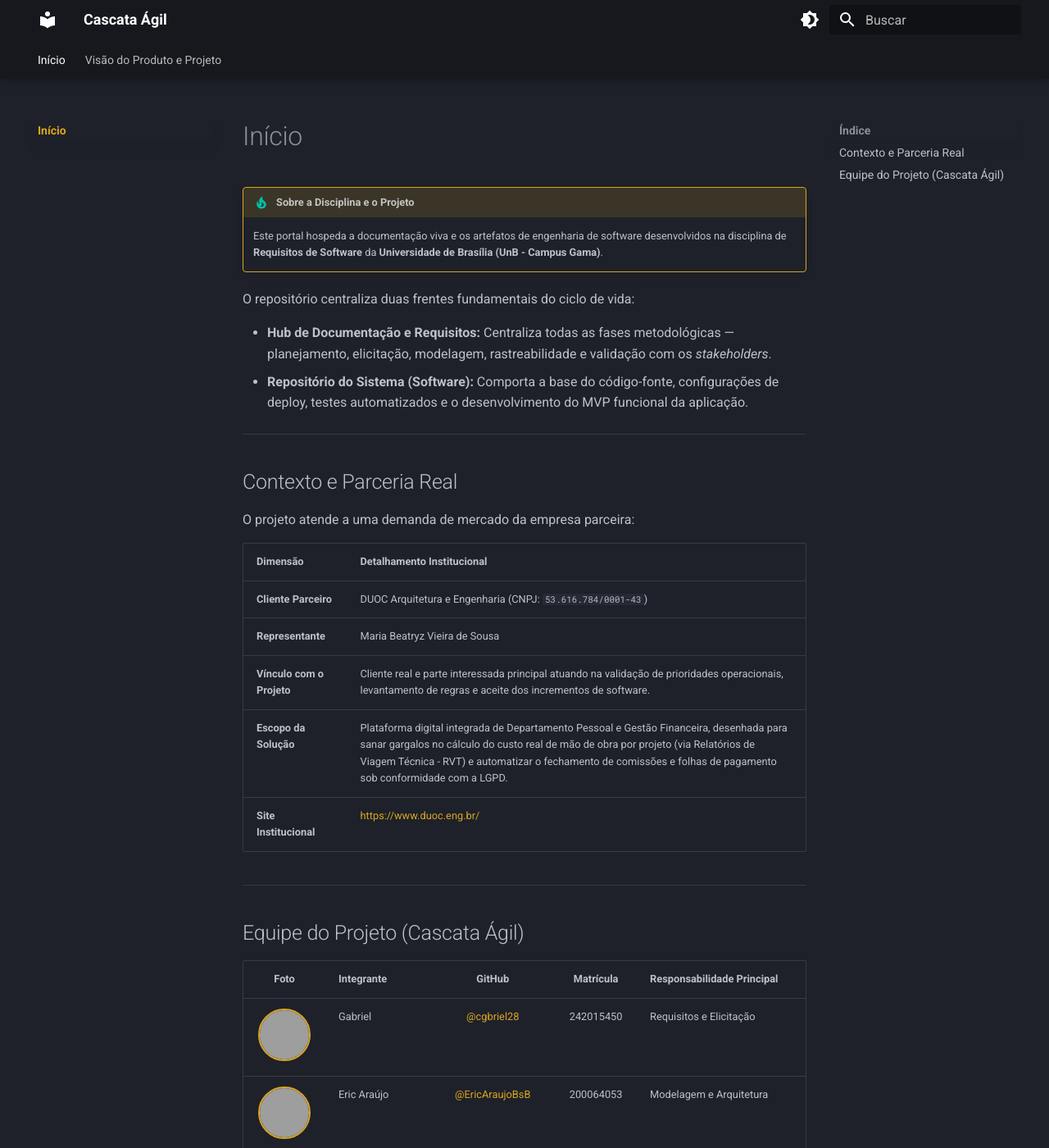
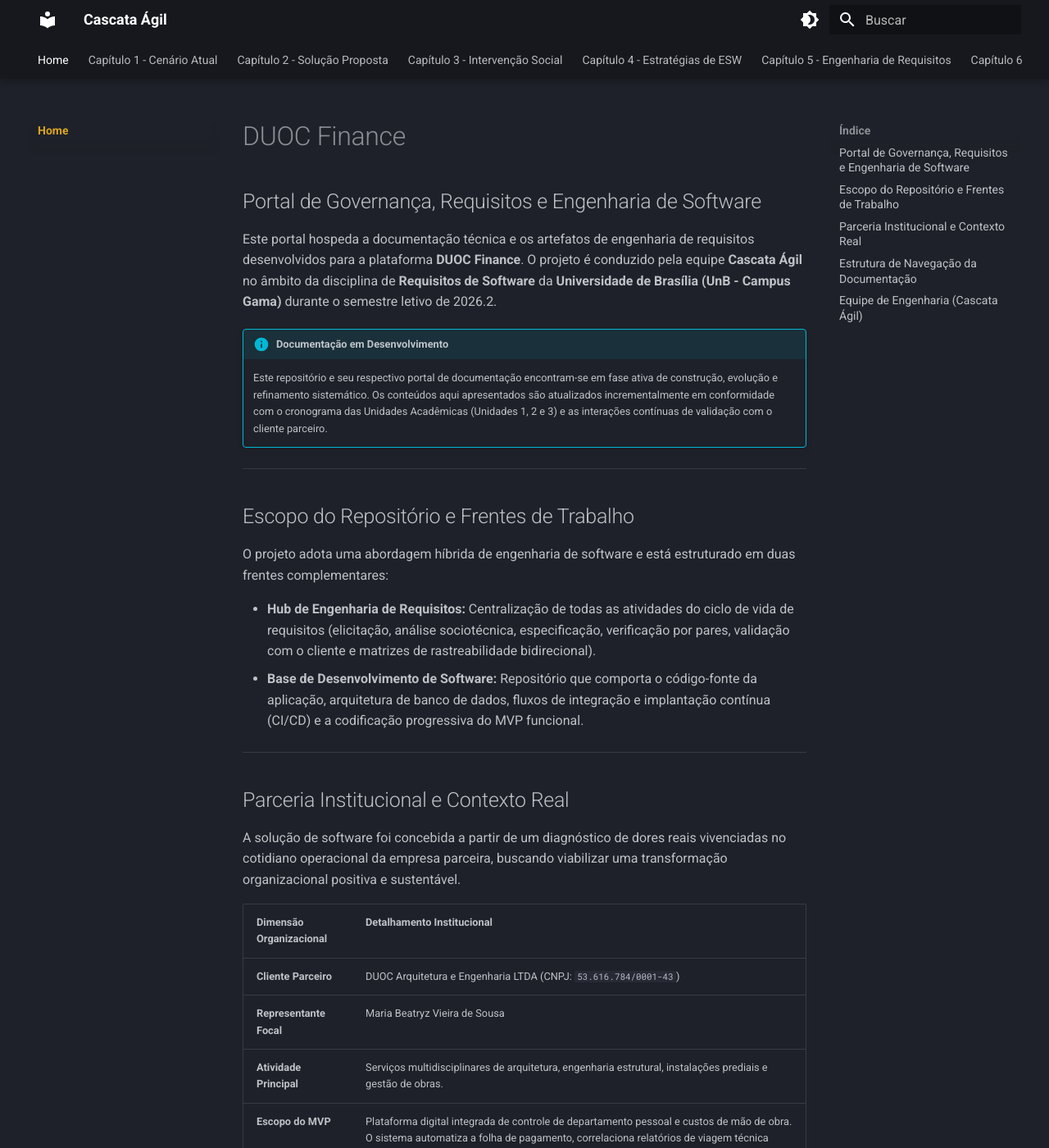
Before and after one commit to mdsreq-fga-unb/REQ-2026.2-T01-DUOC-Finance, an MkDocs documentation site: the page built from docs/index.md, in a window 1280 px wide and 1400 px high. Shown: the whole window at 82% size. Built offline with MkDocs 1.6.1 and Material for MkDocs 9.7.7, drawn with Linux system fonts in a browser that asks for light colours; some of the changed text lies outside the part shown; grey boxes are pictures that could not be loaded.

Commit message:
docs(mkdocs): atualizar navegacao e indice geral da documentacao
Configura o mapeamento hierarquico completo dos capitulos no nav do mkdocs.yml, adiciona suporte a diagramas mermaid e atualiza o sumario e quadro de equipe no index.md.

Relacionado a #1

```diff
--- a/docs/index.md
+++ b/docs/index.md
@@ -1,36 +1,63 @@
+# DUOC Finance
 
-!!! tip "Sobre a Disciplina e o Projeto"
-    Este portal hospeda a documentação viva e os artefatos de engenharia de software desenvolvidos na disciplina de **Requisitos de Software** da **Universidade de Brasília (UnB - Campus Gama)**.
+## Portal de Governança, Requisitos e Engenharia de Software
 
-O repositório centraliza duas frentes fundamentais do ciclo de vida:
+Este portal hospeda a documentação técnica e os artefatos de engenharia de requisitos desenvolvidos para a plataforma **DUOC Finance**. O projeto é conduzido pela equipe **Cascata Ágil** no âmbito da disciplina de **Requisitos de Software** da **Universidade de Brasília (UnB - Campus Gama)** durante o semestre letivo de 2026.2.
 
-* **Hub de Documentação e Requisitos:** Centraliza todas as fases metodológicas — planejamento, elicitação, modelagem, rastreabilidade e validação com os *stakeholders*.
-* **Repositório do Sistema (Software):** Comporta a base do código-fonte, configurações de deploy, testes automatizados e o desenvolvimento do MVP funcional da aplicação.
+!!! info "Documentação em Desenvolvimento"
+    Este repositório e seu respectivo portal de documentação encontram-se em fase ativa de construção, evolução e refinamento sistemático. Os conteúdos aqui apresentados são atualizados incrementalmente em conformidade com o cronograma das Unidades Acadêmicas (Unidades 1, 2 e 3) e as interações contínuas de validação com o cliente parceiro.
 
 ---
 
-## Contexto e Parceria Real
+## Escopo do Repositório e Frentes de Trabalho
 
-O projeto atende a uma demanda de mercado da empresa parceira:
+O projeto adota uma abordagem híbrida de engenharia de software e está estruturado em duas frentes complementares:
 
-| Dimensão | Detalhamento Institucional |
-| :--- | :--- |
-| **Cliente Parceiro** | DUOC Arquitetura e Engenharia (CNPJ: `53.616.784/0001-43`) |
-| **Representante** | Maria Beatryz Vieira de Sousa |
-| **Vínculo com o Projeto** | Cliente real e parte interessada principal atuando na validação de prioridades operacionais, levantamento de regras e aceite dos incrementos de software. |
-| **Escopo da Solução** | Plataforma digital integrada de Departamento Pessoal e Gestão Financeira, desenhada para sanar gargalos no cálculo do custo real de mão de obra por projeto (via Relatórios de Viagem Técnica - RVT) e automatizar o fechamento de comissões e folhas de pagamento sob conformidade com a LGPD. |
-| **Site Institucional** | [https://www.duoc.eng.br/](https://www.duoc.eng.br/) |
+*   **Hub de Engenharia de Requisitos:** Centralização de todas as atividades do ciclo de vida de requisitos (elicitação, análise sociotécnica, especificação, verificação por pares, validação com o cliente e matrizes de rastreabilidade bidirecional).
+*   **Base de Desenvolvimento de Software:** Repositório que comporta o código-fonte da aplicação, arquitetura de banco de dados, fluxos de integração e implantação contínua (CI/CD) e a codificação progressiva do MVP funcional.
 
 ---
 
-## Equipe do Projeto (Cascata Ágil)
+## Parceria Institucional e Contexto Real
 
-| Foto | Integrante | GitHub | Matrícula | Responsabilidade Principal |
-| :---: | :--- | :---: | :---: | :--- |
-| <img src="https://github.com/cgbriel28.png" width="64" height="64" style="border-radius: 50%; border: 2px solid #DAA520;" alt="cgbriel28"> | Gabriel | [@cgbriel28](https://github.com/cgbriel28) | 242015450 | Requisitos e Elicitação |
-| <img src="https://github.com/EricAraujoBsB.png" width="64" height="64" style="border-radius: 50%; border: 2px solid #DAA520;" alt="EricAraujoBsB"> | Eric Araújo | [@EricAraujoBsB](https://github.com/EricAraujoBsB) | 200064053 | Modelagem e Arquitetura |
-| <img src="https://github.com/gih7915.png" width="64" height="64" style="border-radius: 50%; border: 2px solid #DAA520;" alt="gih7915"> | Giovanna | [@gih7915](https://github.com/gih7915) | 231034707 | Gestão de Qualidade e Testes |
-| <img src="https://github.com/Gustavo2703.png" width="64" height="64" style="border-radius: 50%; border: 2px solid #DAA520;" alt="Gustavo2703"> | Gustavo | [@Gustavo2703](https://github.com/Gustavo2703) | 241025659 | Desenvolvimento Full Stack |
-| <img src="https://github.com/szervinsk.png" width="64" height="64" style="border-radius: 50%; border: 2px solid #DAA520;" alt="szervinsk"> | Szervinsk | [@szervinsk](https://github.com/szervinsk) | 231011749 | Elicitação e Contato com Cliente |
-| <img src="https://github.com/Matheus-S-Camargo.png" width="64" height="64" style="border-radius: 50%; border: 2px solid #DAA520;" alt="Matheus-S-Camargo"> | Matheus Camargo | [@Matheus-S-Camargo](https://github.com/Matheus-S-Camargo) | 241011475 | Engenharia de Software / Backend |
-| <img src="https://github.com/Pnery2004.png" width="64" height="64" style="border-radius: 50%; border: 2px solid #DAA520;" alt="Pnery2004"> | Paulo Nery | [@Pnery2004](https://github.com/Pnery2004) | 221008740 | Interface e Frontend |
+A solução de software foi concebida a partir de um diagnóstico de dores reais vivenciadas no cotidiano operacional da empresa parceira, buscando viabilizar uma transformação organizacional positiva e sustentável.
+
+| Dimensão Organizacional | Detalhamento Institucional |
+| :--- | :--- |
+| **Cliente Parceiro** | DUOC Arquitetura e Engenharia LTDA (CNPJ: `53.616.784/0001-43`) |
+| **Representante Focal** | Maria Beatryz Vieira de Sousa |
+| **Atividade Principal** | Serviços multidisciplinares de arquitetura, engenharia estrutural, instalações prediais e gestão de obras. |
+| **Escopo do MVP** | Plataforma digital integrada de controle de departamento pessoal e custos de mão de obra. O sistema automatiza a folha de pagamento, correlaciona relatórios de viagem técnica (RVT) com custos reais de projetos e assegura a conformidade legal com a Lei Geral de Proteção de Dados (LGPD). |
+| **Endereço Eletrônico** | [https://www.duoc.eng.br/](https://www.duoc.eng.br/) |
+
+---
+
+## Estrutura de Navegação da Documentação
+
+Para facilitar a auditoria e leitura dos artefatos pelo corpo docente e pelas partes interessadas, a documentação está organizada de forma modular de acordo com as seguintes seções estruturadas:
+
+*   **Capítulo 1 - Cenário Atual:** Diagnóstico das dores operacionais, identificação institucional, diagramas analíticos (Rich Picture e Ishikawa), mapeamento de stakeholders e análise de perfis de usabilidade.
+*   **Capítulo 2 - Solução Proposta:** Visão do produto, objetivos de negócio, tabela de características (CARs), justificativa de tecnologias e arquitetura, pesquisa de concorrentes, viabilidade e benefícios esperados.
+*   **Capítulo 3 - Intervenção Social:** Análise sociotécnica das transformações corporativas planejadas e contingenciamento de efeitos colaterais comportamentais no ambiente de trabalho.
+*   **Capítulo 4 - Estratégias de ESW:** Decisões metodológicas de processo de software, ciclo de vida iterativo e incremental e quadro comparativo de processos.
+*   **Capítulo 5 - Engenharia de Requisitos:** Práticas e técnicas adotadas nas seis atividades de ER e mapeamento cronológico integrado às Sprints de desenvolvimento.
+*   **Capítulo 6 - Cronograma:** Planejamento temporal preliminar e divisão dos marcos de entregas da disciplina.
+*   **Capítulo 7 - Interação com Cliente:** Atribuição de papéis da equipe de engenharia, planos e canais de comunicação interna/externa e ritos de validação sociotécnica.
+*   **Capítulo 11 - Lições Aprendidas:** Retrospectivas consolidadas de processo e aprendizados práticos adquiridos pela equipe ao fim de cada ciclo avaliativo.
+*   **Capítulo 12 - Referências:** Base teórica e bibliografia de suporte técnico e metodológico sob as normas da ABNT e IEEE.
+
+---
+
+## Equipe de Engenharia (Cascata Ágil)
+
+Os integrantes da equipe dividem suas responsabilidades operacionais e de governança para assegurar a consistência técnica dos artefatos e o cumprimento das entregas do MVP:
+
+| Integrante | Matrícula | Atribuição Principal no Projeto | Canal de Contato |
+| :--- | :---: | :--- | :---: |
+| **Gabriel** | 242015450 | Engenharia de Requisitos, Elicitação e Modelagem de Negócio | [@cgbriel28](https://github.com/cgbriel28) |
+| **Eric Araújo** | 200064053 | Arquitetura de Software, Modelagem e Definições de Processo | [@EricAraujoBsB](https://github.com/EricAraujoBsB) |
+| **Giovanna** | 231034707 | Gestão de Qualidade, Verificação por Pares e Engenharia de Testes | [@gih7915](https://github.com/gih7915) |
+| **Gustavo** | 241025659 | Desenvolvimento de Software (Frontend e Mobile) | [@Gustavo2703](https://github.com/Gustavo2703) |
+| **Szervinsk** | 231011749 | Engenharia de Requisitos, Elicitação e Interface com Cliente | [@szervinsk](https://github.com/szervinsk) |
+| **Matheus Camargo** | 241011475 | Engenharia de Software, Desenvolvimento de APIs e Backend | [@Matheus-S-Camargo](https://github.com/Matheus-S-Camargo) |
+| **Paulo Nery** | 221008740 | Interface Humano-Computador, Design UI/UX e Protótipos | [@Pnery2004](https://github.com/Pnery2004) |
--- a/mkdocs.yml
+++ b/mkdocs.yml
@@ -33,13 +33,50 @@
 markdown_extensions:
   - admonition
   - pymdownx.details
-  - pymdownx.superfences
+  - pymdownx.superfences:
+      custom_fences:
+        - name: mermaid
+          class: mermaid
+          format: !!python/name:pymdownx.superfences.fence_code_format
   - tables
   - attr_list
 
 nav:
-  - Início: index.md
-  - Visão do Produto e Projeto:
-      - Visão Geral: visao-produto/index.md
-      - 1. Cenário Atual do Cliente e do Negócio: visao-produto/cap-1.md
-      - 2. Solução Proposta: visao-produto/cap-2.md
+  - Home: index.md
+  - 'Capítulo 1 - Cenário Atual':
+    - 'Sobre o Capítulo': visao-produto/capitulo-1/index.md
+    - '1.1 Identificação do Cliente': visao-produto/capitulo-1/1.1-cliente-negocio.md
+    - '1.2 Introdução ao Negócio e Contexto Operacional': visao-produto/capitulo-1/1.2-negocio-contexto.md
+    - '1.3 Rich Picture': visao-produto/capitulo-1/1.3-rich-picture.md
+    - '1.4 Problema e Ishikawa': visao-produto/capitulo-1/1.4-problema-ishikawa.md
+    - '1.5 Desafios do Projeto': visao-produto/capitulo-1/1.5-desafios-projeto.md
+    - '1.6 Mapa de Stakeholders': visao-produto/capitulo-1/1.6-mapa-stakeholders.md
+    - '1.7 Segmentação de Clientes': visao-produto/capitulo-1/1.7-segmentacao.md
+  - 'Capítulo 2 - Solução Proposta':
+    - 'Sobre o Capítulo': visao-produto/capitulo-2/index.md
+    - '2.1 e 2.2 Objetivos do produto': visao-produto/capitulo-2/2.1-2.2-objetivos.md
+    - '2.3 Características': visao-produto/capitulo-2/2.3-caracteristicas.md
+    - '2.4 Tecnologias': visao-produto/capitulo-2/2.4-tecnologias.md
+    - '2.5 Pesquisa de Merccado e Análise Competitiva': visao-produto/capitulo-2/2.5-pesquisa-mercado.md
+    - '2.6 Viabilidade da Proposta': visao-produto/capitulo-2/2.6-viabilidade-mvp.md
+    - '2.7 Benefícios Esperados': visao-produto/capitulo-2/2.7-beneficios.md
+  - 'Capítulo 3 - Intervenção Social':
+    - 'Sobre o Capítulo': intervencao-social/index.md
+    - '3.1 Impactos Pretendidos': intervencao-social/3.1-impactos-pretendidos.md
+    - '3.2 Efeitos Emergentes': intervencao-social/3.2-efeitos-emergentes.md
+  - 'Capítulo 4 - Estratégias de ESW':
+    - 'Sobre o Capítulo': estrategias-esw/index.md
+    - '4.1 Estratégia Priorizada': estrategias-esw/4.1-estrategia.md
+    - '4.2 Quadro Comparativo': estrategias-esw/4.2-quadro-comparativo.md
+    - '4.3 Justificativa': estrategias-esw/4.3-justificativa.md
+  - 'Capítulo 5 - Engenharia de Requisitos':
+    - 'Sobre o Capítulo': engenharia-requisitos/index.md
+    - '5.1 Atividades e Técnicas': engenharia-requisitos/5.1-atividades-tecnicas.md
+    - '5.2 Mapeamento ao Processo': engenharia-requisitos/5.2-mapeamento-processo.md
+  - 'Capítulo 6 - Cronograma': cronograma/index.md
+  - 'Capítulo 7 - Interação com Cliente':
+    - 'Sobre o Capítulo': interacao-cliente/index.md
+    - '7.1 Equipe e Comunicação': interacao-cliente/7.1-equipe-comunicacao.md
+    - '7.3 Processo de Validação': interacao-cliente/7.3-validacao.md
+  - 'Capítulo 11 - Lições Aprendidas': licoes-aprendidas/index.md
+  - 'Capítulo 12 - Referências': referencias/index.md
```
